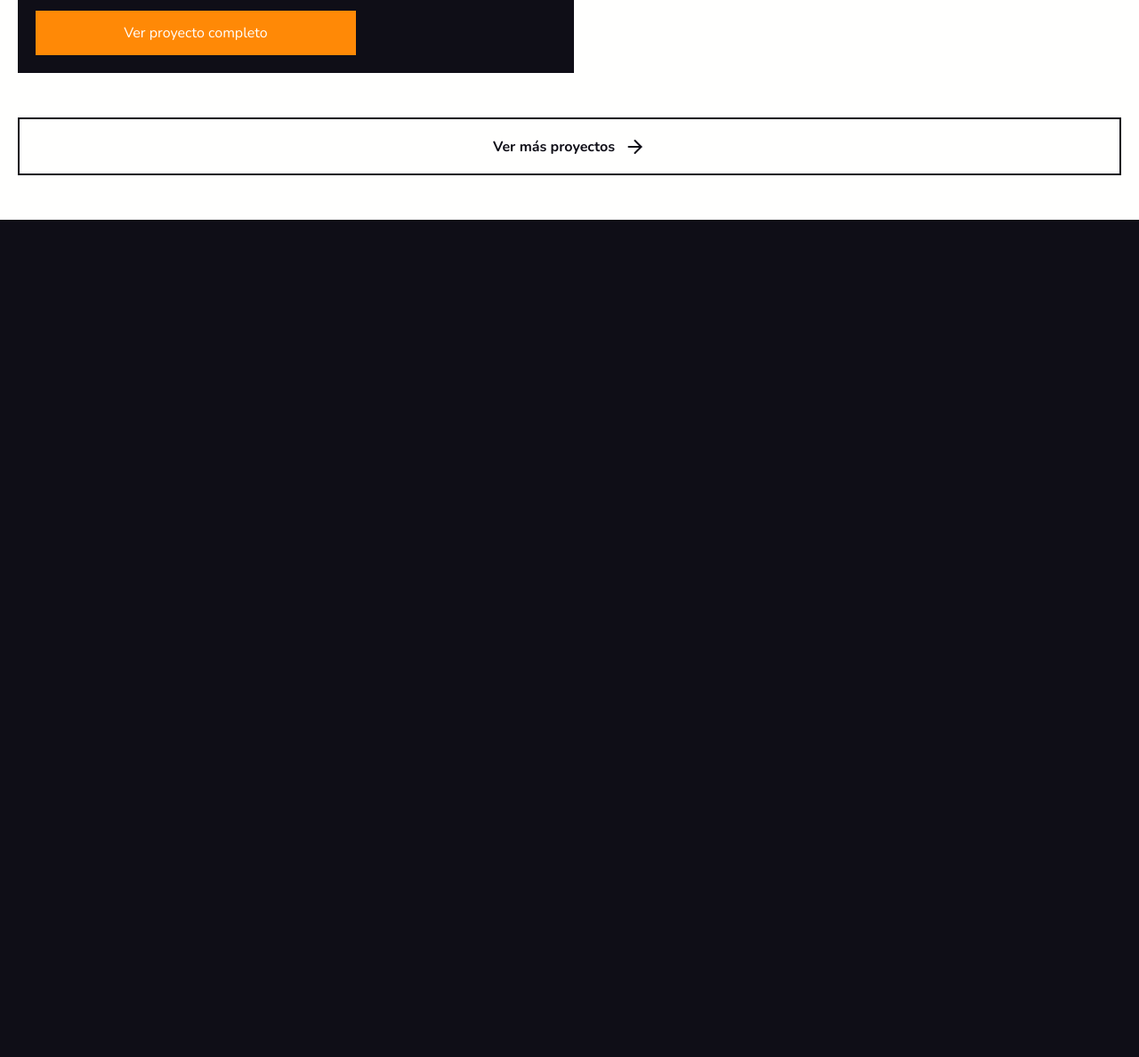
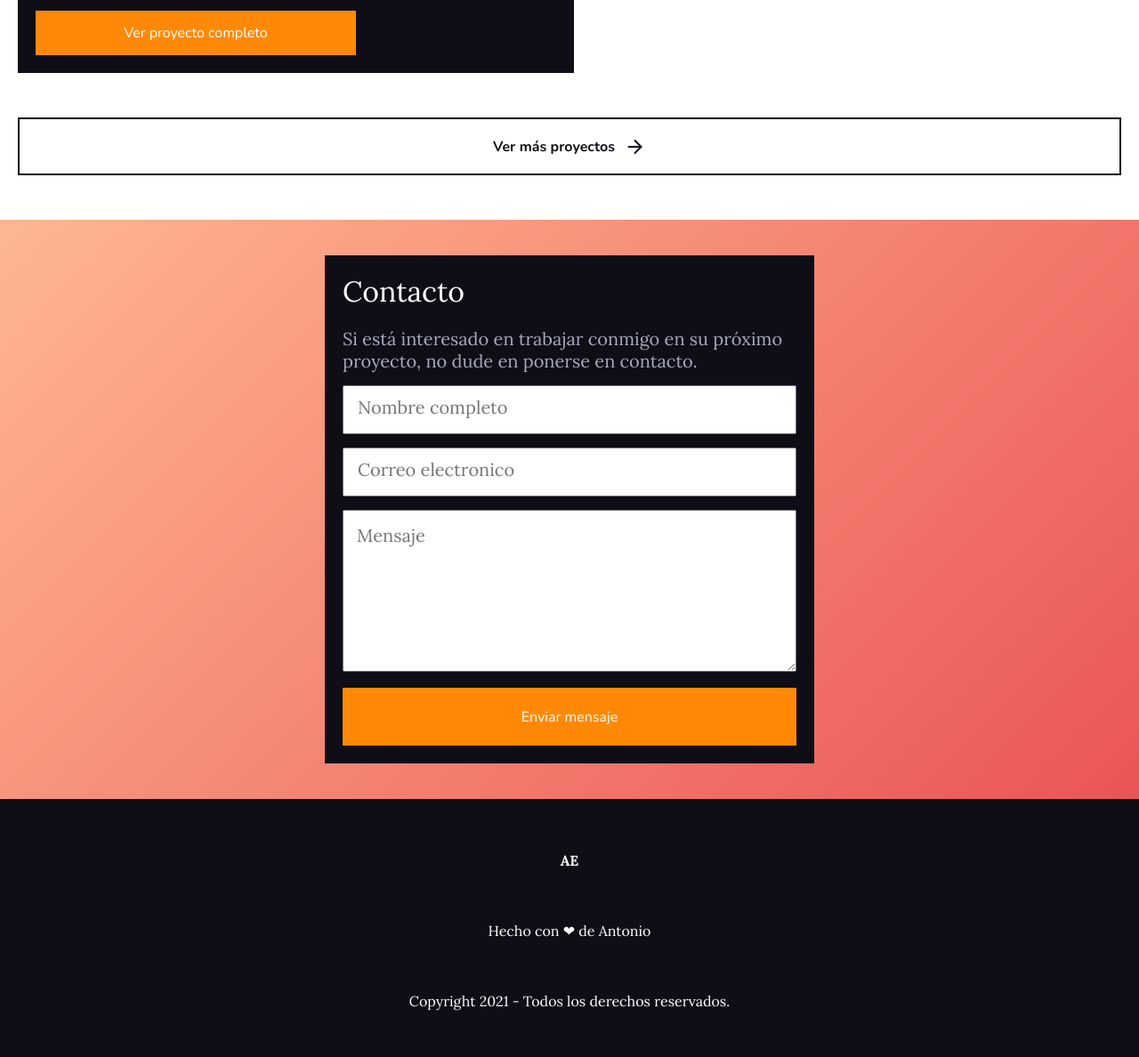
Before and after one commit to AntonioEspin/portafolioAntonioEspin, a website: page public/index.html in a window 1280 px wide. Shown: the part 3167-4355 px from the top of the page at 89% size. Before the commit the page ends 3414 px from the top, so only its background shows below. Drawn offline with nearby package versions, Linux system fonts and the light colour scheme.

Commit message:
[add] contact and footer section

```diff
--- a/public/index.html
+++ b/public/index.html
@@ -113,6 +113,36 @@
       </div>
     </section>
     <!-- Project Section (end) -->
+
+    <!-- Contact Section (start) -->
+    <section class="contact">
+      <section class="contact__container">
+        <div class="contact__container--info">
+          <h2>Contacto</h2>
+          <p>Si está interesado en trabajar conmigo en su próximo proyecto, no dude en ponerse en contacto.</p>
+        </div>
+        <form class="contact__container--form" action="">
+          <input type="text" placeholder="Nombre completo">
+          <input type="email" name="" id="" placeholder="Correo electronico">
+          <textarea name="" id="" cols="30" rows="10" placeholder="Mensaje"></textarea>
+          <button>Enviar mensaje</button>
+        </form>
+      </section>
+    </section>
+    <!-- Contact Section (end) -->
+
+    <!-- Footer (start) -->
+    <footer class="footer">
+      <h2>AE</h2>
+      <p>Hecho con ❤ de Antonio</p>
+      <p>Copyright 2021 - Todos los derechos reservados.</p>
+      <nav class="footer__nav">
+        <a href=""><img src="../src/static/icon-github.svg" alt="icon-github"></a>
+        <a href=""><img src="../src/static/icon-instagram.svg" alt="icon-instagram"></a>
+        <a href=""><img src="../src/static/icon-twitter.svg" alt="icon-twitter"></a>
+      </nav>
+    </footer>
+    <!-- Footer (end) -->
   </main>
 </body>
 </html>
--- a/src/styles/main.css
+++ b/src/styles/main.css
@@ -258,3 +258,101 @@ main {
   margin-left: 10px;
 }
 /* Project Section (end) */
+
+/* Contact Section (start) */
+.contact {
+  grid-column: 1 / 2;
+  grid-row: 4 / 5;
+  width: 100%;
+  height: auto;
+  padding: 40px 20px;
+  background: linear-gradient(135deg, #feb692 0%, #ea5455 100%);
+}
+
+.contact__container {
+  width: 100%;
+  max-width: 550px;
+  height: auto;
+  padding: 20px;
+  margin: 0 auto;
+  background-color: var(--black-color);
+}
+
+.contact__container--info h2 {
+  font-size: 3.2rem;
+  color: var(--white-color);
+  font-weight: 400;
+}
+
+.contact__container--info p {
+  font-size: 2rem;
+  color: var(--gray-color);
+  margin-top: 20px;
+  margin-bottom: 15px;
+}
+
+.contact__container--form {
+  width: 100%;
+  height: auto;
+}
+
+.contact__container--form input {
+  width: 100%;
+  height: 55px;
+  padding-left: 15px;
+  margin-bottom: 15px;
+}
+
+.contact__container--form input::placeholder {
+  font-family: var(--lora);
+  font-size: 2rem;
+}
+
+.contact__container--form textarea {
+  width: 100%;
+  padding: 15px;
+  margin-bottom: 15px;
+}
+
+.contact__container--form textarea::placeholder {
+  font-family: var(--lora);
+  font-size: 2rem;
+}
+
+.contact__container--form button {
+  width: 100%;
+  height: 65px;
+  border: none;
+  background-color: var(--orangeLight-color);
+  color: var(--white-color);
+  font-size: 1.6rem;
+  font-family: var(--nunito);
+  outline: none;
+  cursor: pointer;
+}
+/* Contact Section (end) */
+
+/* Footer (start) */
+.footer {
+  grid-column: 1 / 2;
+  grid-row: 5 / 6;
+  display: flex;
+  flex-direction: column;
+  justify-content: space-evenly;
+  align-items: center;
+  width: 100%;
+  height: 390px;
+  padding: 0 20px;
+  text-align: center;
+}
+
+.footer h2 {
+  font-size: 1.6rem;
+  color: var(--white-color);
+}
+
+.footer p {
+  font-size: 1.6rem;
+  color: var(--white-color);
+}
+/* Footer (end) */
```
